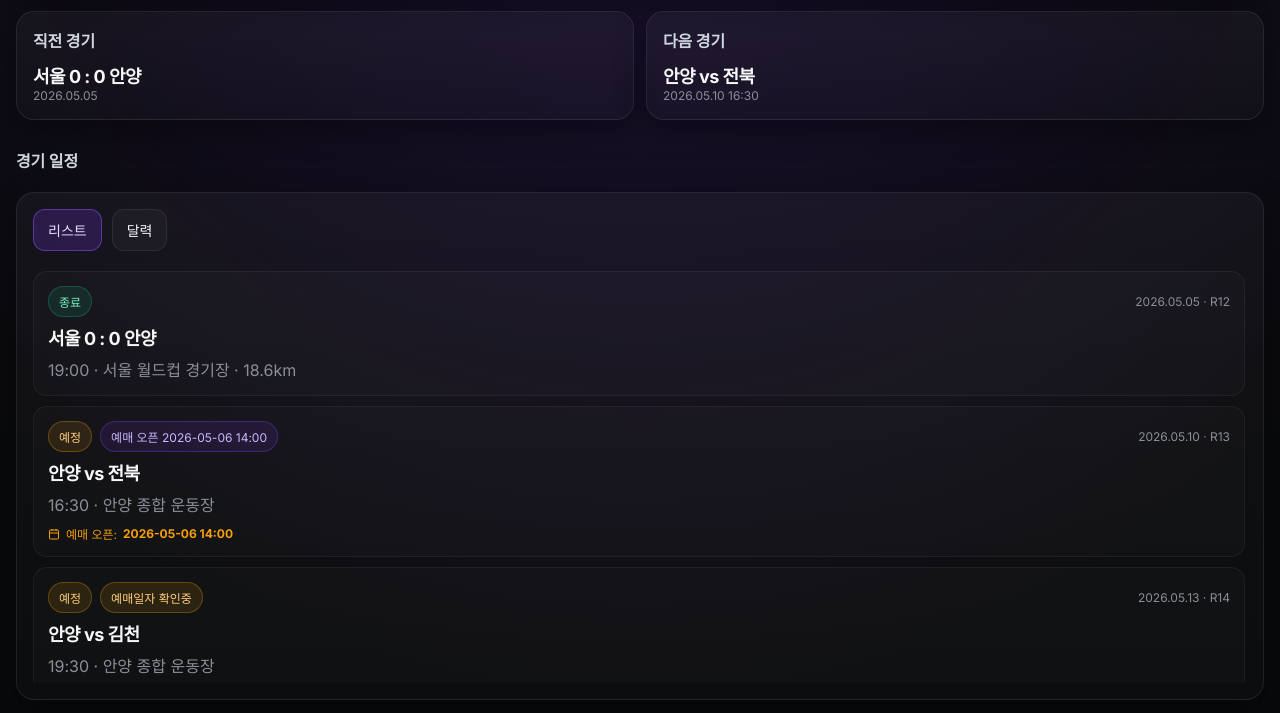
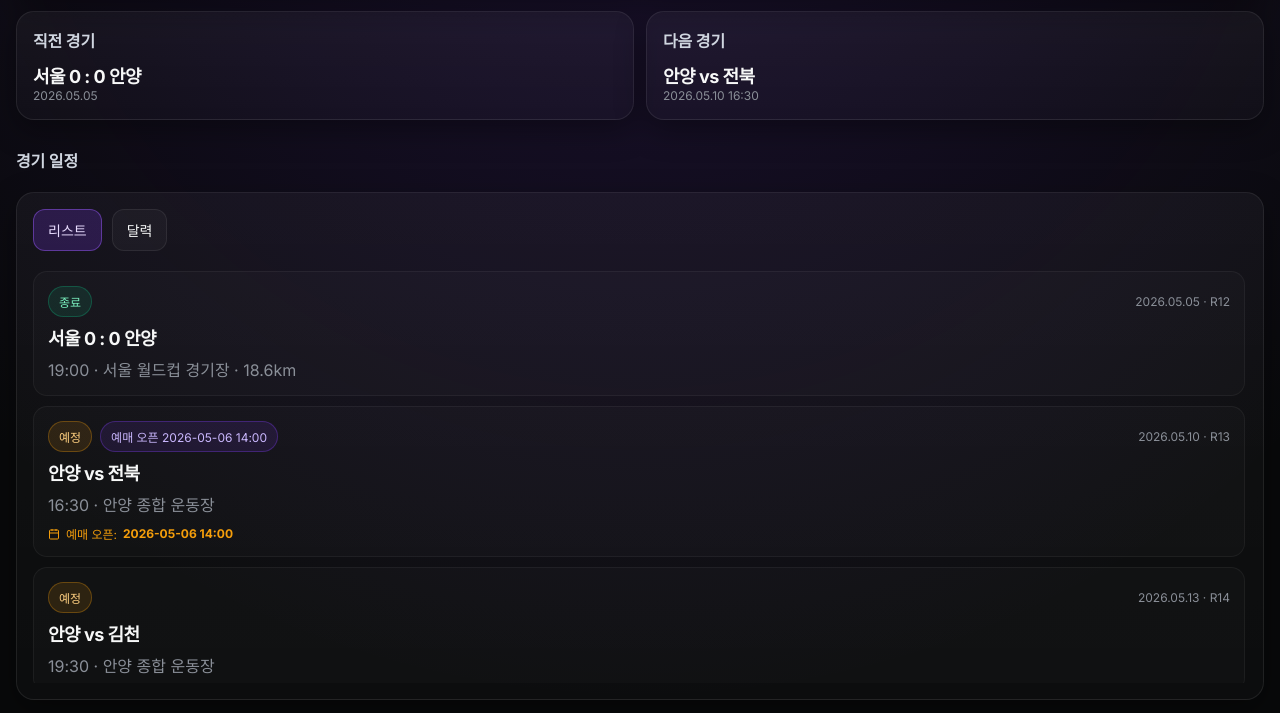
Before and after one commit to jerugo/fc-anyang-pages, a website: page dist/index.html in a window 1280 px wide. Shown: the part 232-945 px from the top of the page. Drawn offline with Linux system fonts and the light colour scheme.

Commit message:
fix: hide pending ticket badges except next match (#27)

```diff
--- a/dist/index.html
+++ b/dist/index.html
@@ -2072,11 +2072,15 @@
         };
       }
 
-      return {
-        badge: { text: '예매일자 확인중', className: 'pending', url: '' },
-        openDate: null,
-        openDateUrl: '',
-      };
+      if (match === nextMatch) {
+        return {
+          badge: { text: '예매일자 확인중', className: 'pending', url: '' },
+          openDate: null,
+          openDateUrl: '',
+        };
+      }
+
+      return { badge: null, openDate: null, openDateUrl: '' };
     }
 
     function renderMonthOptions() {
```
